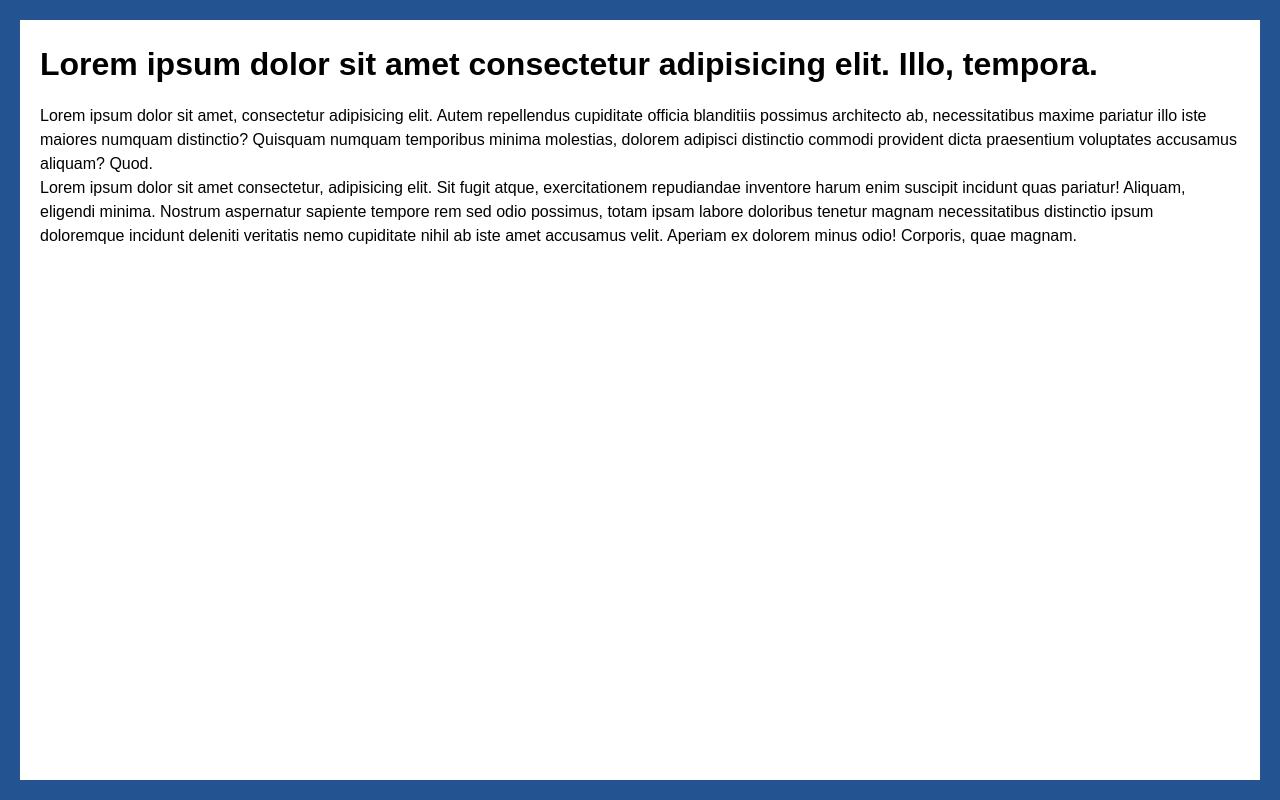
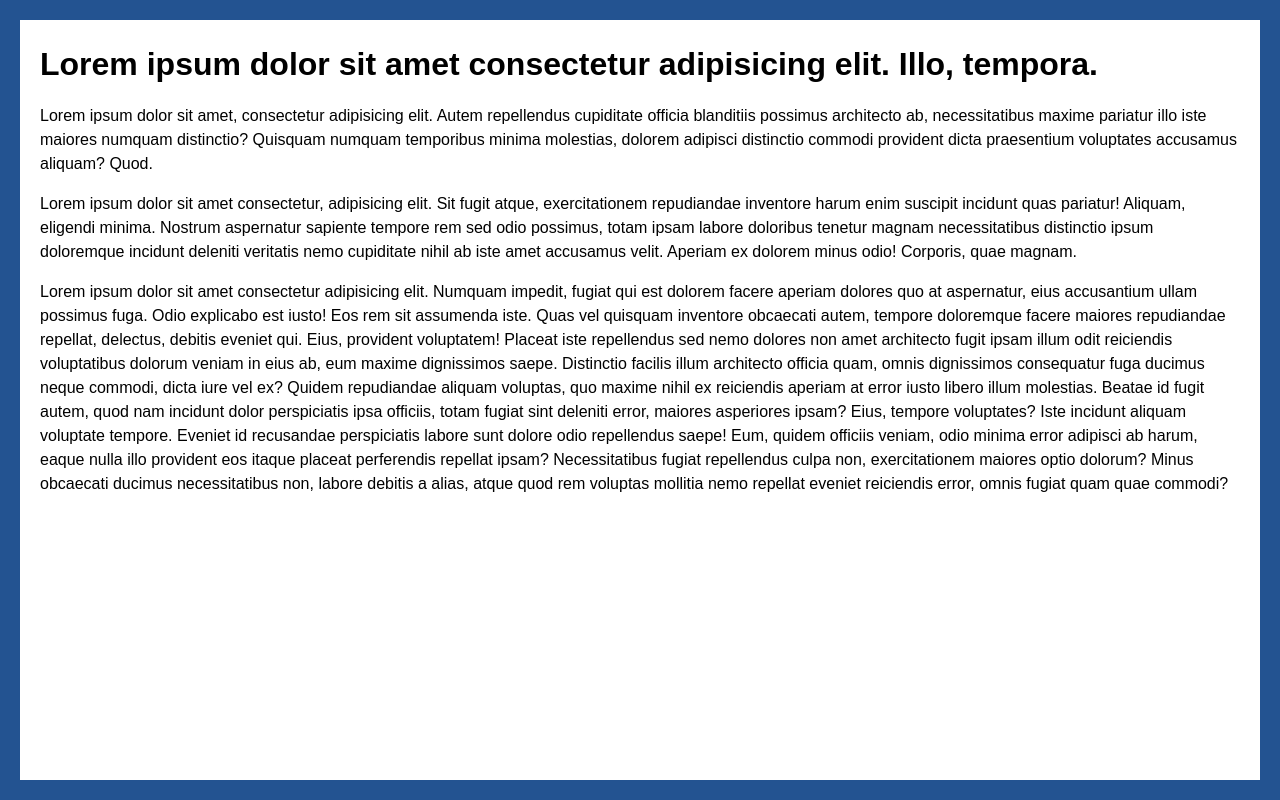
Before and after one commit to przemyslawjakubas24/git_tests, a plain HTML site: page index.html in a window 1280 px wide. Drawn offline with Linux system fonts and the light colour scheme.

Commit message:
Dodanie p i zmiana styli dla p

```diff
--- a/index.html
+++ b/index.html
@@ -11,5 +11,6 @@
     <h1>Lorem ipsum dolor sit amet consectetur adipisicing elit. Illo, tempora.</h1>
     <p>Lorem ipsum dolor sit amet, consectetur adipisicing elit. Autem repellendus cupiditate officia blanditiis possimus architecto ab, necessitatibus maxime pariatur illo iste maiores numquam distinctio? Quisquam numquam temporibus minima molestias, dolorem adipisci distinctio commodi provident dicta praesentium voluptates accusamus aliquam? Quod.</p>
     <p>Lorem ipsum dolor sit amet consectetur, adipisicing elit. Sit fugit atque, exercitationem repudiandae inventore harum enim suscipit incidunt quas pariatur! Aliquam, eligendi minima. Nostrum aspernatur sapiente tempore rem sed odio possimus, totam ipsam labore doloribus tenetur magnam necessitatibus distinctio ipsum doloremque incidunt deleniti veritatis nemo cupiditate nihil ab iste amet accusamus velit. Aperiam ex dolorem minus odio! Corporis, quae magnam.</p>
+    <p>Lorem ipsum dolor sit amet consectetur adipisicing elit. Numquam impedit, fugiat qui est dolorem facere aperiam dolores quo at aspernatur, eius accusantium ullam possimus fuga. Odio explicabo est iusto! Eos rem sit assumenda iste. Quas vel quisquam inventore obcaecati autem, tempore doloremque facere maiores repudiandae repellat, delectus, debitis eveniet qui. Eius, provident voluptatem! Placeat iste repellendus sed nemo dolores non amet architecto fugit ipsam illum odit reiciendis voluptatibus dolorum veniam in eius ab, eum maxime dignissimos saepe. Distinctio facilis illum architecto officia quam, omnis dignissimos consequatur fuga ducimus neque commodi, dicta iure vel ex? Quidem repudiandae aliquam voluptas, quo maxime nihil ex reiciendis aperiam at error iusto libero illum molestias. Beatae id fugit autem, quod nam incidunt dolor perspiciatis ipsa officiis, totam fugiat sint deleniti error, maiores asperiores ipsam? Eius, tempore voluptates? Iste incidunt aliquam voluptate tempore. Eveniet id recusandae perspiciatis labore sunt dolore odio repellendus saepe! Eum, quidem officiis veniam, odio minima error adipisci ab harum, eaque nulla illo provident eos itaque placeat perferendis repellat ipsam? Necessitatibus fugiat repellendus culpa non, exercitationem maiores optio dolorum? Minus obcaecati ducimus necessitatibus non, labore debitis a alias, atque quod rem voluptas mollitia nemo repellat eveniet reiciendis error, omnis fugiat quam quae commodi?</p>
 </body>
 </html>
--- a/style.css
+++ b/style.css
@@ -64,3 +64,7 @@ h1 {
     font-size: 2rem;
     margin-bottom: 1rem;
 }
+
+p {
+    margin-bottom: 1rem;
+}
```
